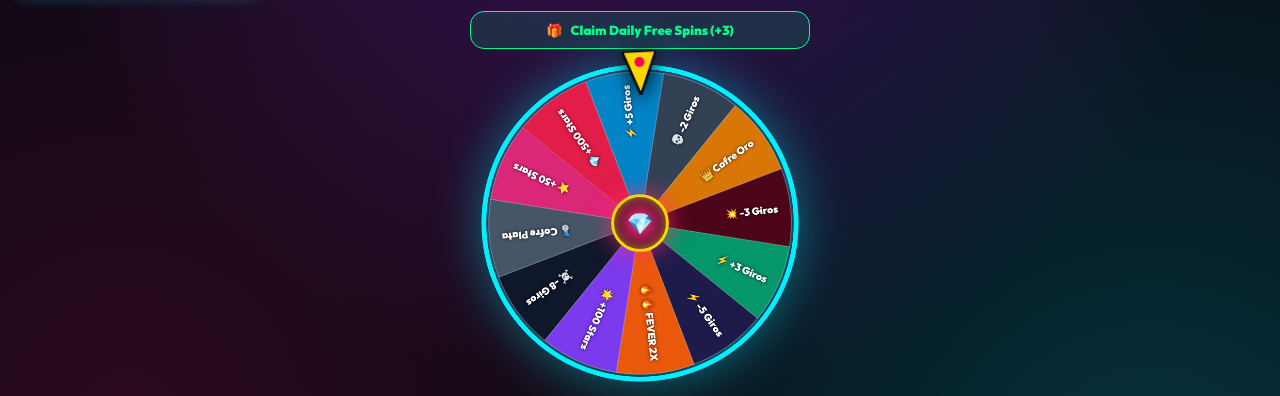
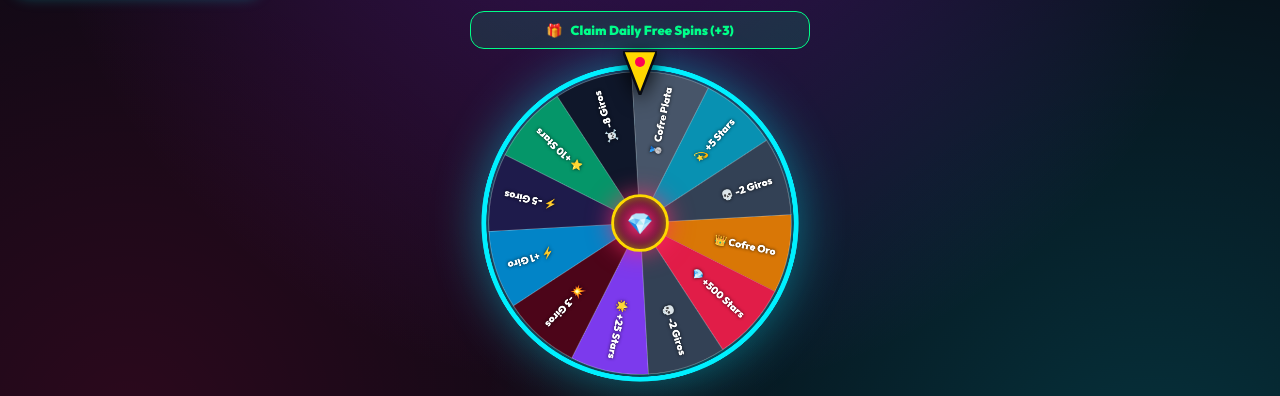
Before and after one commit to vargasap/nexus-global-vault-bot, a plain HTML site: page web_hub/game.html in a window 1280 px wide. Both pictures are taken after a click on the button "SPIN WHEEL 🎰". Shown: the part 215-611 px from the top of the page. Drawn offline with Linux system fonts and the light colour scheme; no server answers.

Commit message:
Calibrate wheel economy: weighted RNG with rapid spin depletion and rare +1 spin

```diff
--- a/web_hub/game.html
+++ b/web_hub/game.html
@@ -1332,20 +1332,20 @@
             } catch(e) {}
         }
 
-        // Wheel Slices (12 Slices: High-Value Rewards & 4 Spin Loss Penalties: -2, -3, -5, -8)
+        // Wheel Slices (Heavily weighted towards spin depletion and stars points; free spins are extremely rare)
         const SLICES = [
-            { text: "+500 Stars", icon: "💎", color: "#e11d48", type: "stars", amount: 500, label: "500 Stars" },
-            { text: "+5 Giros", icon: "⚡", color: "#0284c7", type: "spins", amount: 5, label: "+5 Spins" },
-            { text: "-2 Giros", icon: "💀", color: "#334155", type: "lose_spins", amount: 2, label: "-2 Giros" },
-            { text: "Cofre Oro", icon: "👑", color: "#d97706", type: "chest", amount: 1, label: "Golden Vault Key" },
-            { text: "-3 Giros", icon: "💥", color: "#4c0519", type: "lose_spins", amount: 3, label: "-3 Giros" },
-            { text: "+3 Giros", icon: "⚡", color: "#059669", type: "spins", amount: 3, label: "+3 Spins" },
-            { text: "-5 Giros", icon: "⚡", color: "#1e1b4b", type: "lose_spins", amount: 5, label: "-5 Giros" },
-            { text: "🔥 FEVER 2X", icon: "🔥", color: "#ea580c", type: "fever", amount: 5, label: "Fever Mode (5 Spins)" },
-            { text: "+100 Stars", icon: "🌟", color: "#7c3aed", type: "stars", amount: 100, label: "100 Stars" },
-            { text: "-8 Giros", icon: "☠️", color: "#0f172a", type: "lose_spins", amount: 8, label: "-8 Giros" },
-            { text: "Cofre Plata", icon: "🥈", color: "#475569", type: "chest", amount: 1, label: "Silver Vault Key" },
-            { text: "+50 Stars", icon: "⭐", color: "#db2777", type: "stars", amount: 50, label: "50 Stars" }
+            { text: "+500 Stars", icon: "💎", color: "#e11d48", type: "stars", amount: 500, weight: 1, label: "500 Stars" },
+            { text: "-2 Giros", icon: "💀", color: "#334155", type: "lose_spins", amount: 2, weight: 26, label: "-2 Giros" },
+            { text: "+25 Stars", icon: "🌟", color: "#7c3aed", type: "stars", amount: 25, weight: 20, label: "25 Stars" },
+            { text: "-3 Giros", icon: "💥", color: "#4c0519", type: "lose_spins", amount: 3, weight: 22, label: "-3 Giros" },
+            { text: "+1 Giro", icon: "⚡", color: "#0284c7", type: "spins", amount: 1, weight: 4, label: "+1 Giro" },
+            { text: "-5 Giros", icon: "⚡", color: "#1e1b4b", type: "lose_spins", amount: 5, weight: 14, label: "-5 Giros" },
+            { text: "+10 Stars", icon: "⭐", color: "#059669", type: "stars", amount: 10, weight: 20, label: "10 Stars" },
+            { text: "-8 Giros", icon: "☠️", color: "#0f172a", type: "lose_spins", amount: 8, weight: 8, label: "-8 Giros" },
+            { text: "Cofre Plata", icon: "🥈", color: "#475569", type: "chest", amount: 1, weight: 4, label: "Silver Vault Key" },
+            { text: "+5 Stars", icon: "💫", color: "#0891b2", type: "stars", amount: 5, weight: 16, label: "5 Stars" },
+            { text: "-2 Giros", icon: "💀", color: "#334155", type: "lose_spins", amount: 2, weight: 22, label: "-2 Giros" },
+            { text: "Cofre Oro", icon: "👑", color: "#d97706", type: "chest", amount: 1, weight: 2, label: "Golden Vault Key" }
         ];
 
         const canvas = document.getElementById('wheelCanvas');
@@ -1504,7 +1504,18 @@
             updateHUD();
             document.getElementById('spinBtn').disabled = true;
 
-            const targetSlice = Math.floor(Math.random() * numSlices);
+            // Weighted probability algorithm (ensures spins drain fast while keeping excitement high)
+            function getWeightedTarget() {
+                const totalWeight = SLICES.reduce((sum, s) => sum + (s.weight || 10), 0);
+                let rand = Math.random() * totalWeight;
+                for (let i = 0; i < SLICES.length; i++) {
+                    const w = SLICES[i].weight || 10;
+                    if (rand < w) return i;
+                    rand -= w;
+                }
+                return 0;
+            }
+            const targetSlice = getWeightedTarget();
             const extraRotations = (6 + Math.floor(Math.random() * 3)) * (2 * Math.PI);
             const targetAngle = (3 * Math.PI / 2) - (targetSlice * arc + arc / 2);
             const totalRotation = extraRotations + (targetAngle - (startAngle % (2 * Math.PI)));
```
